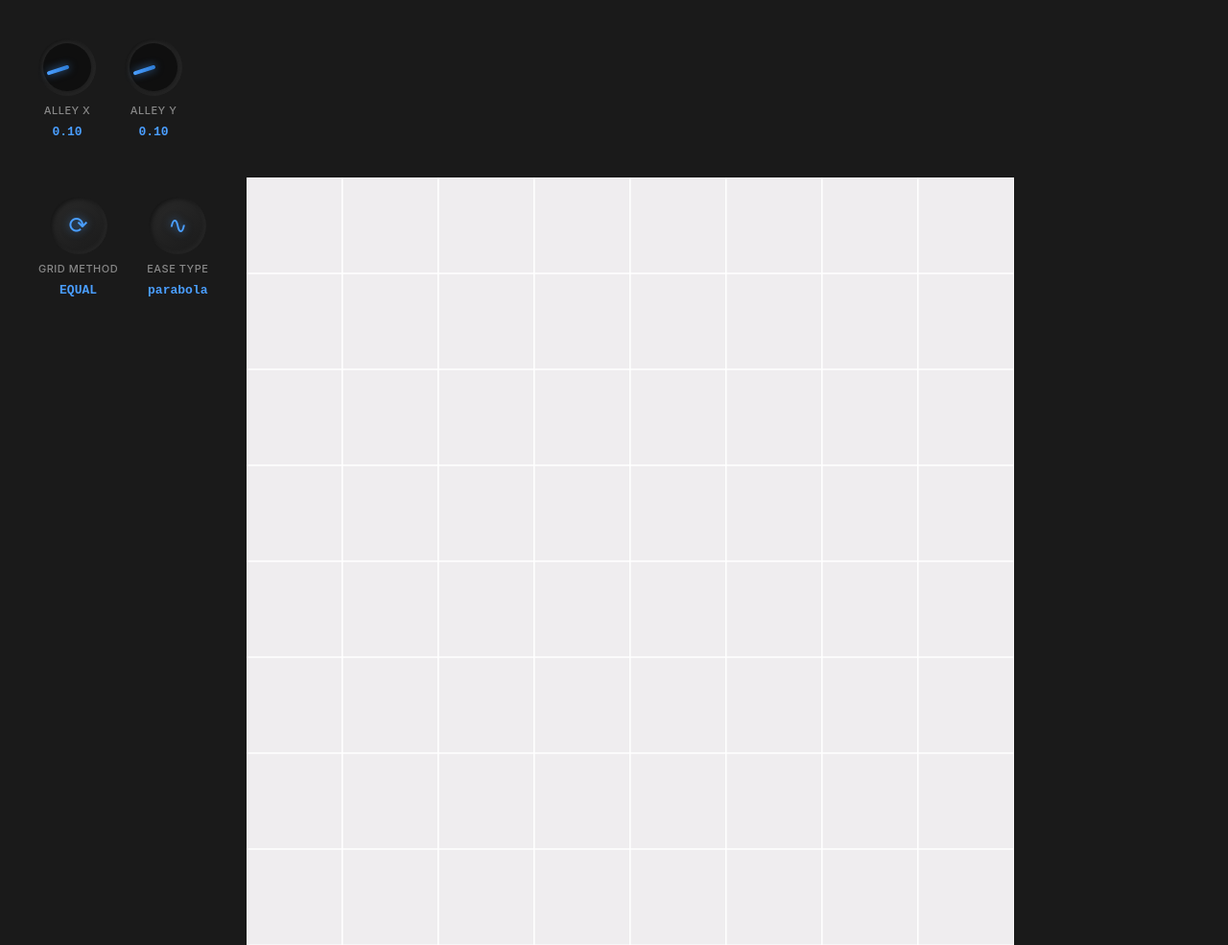
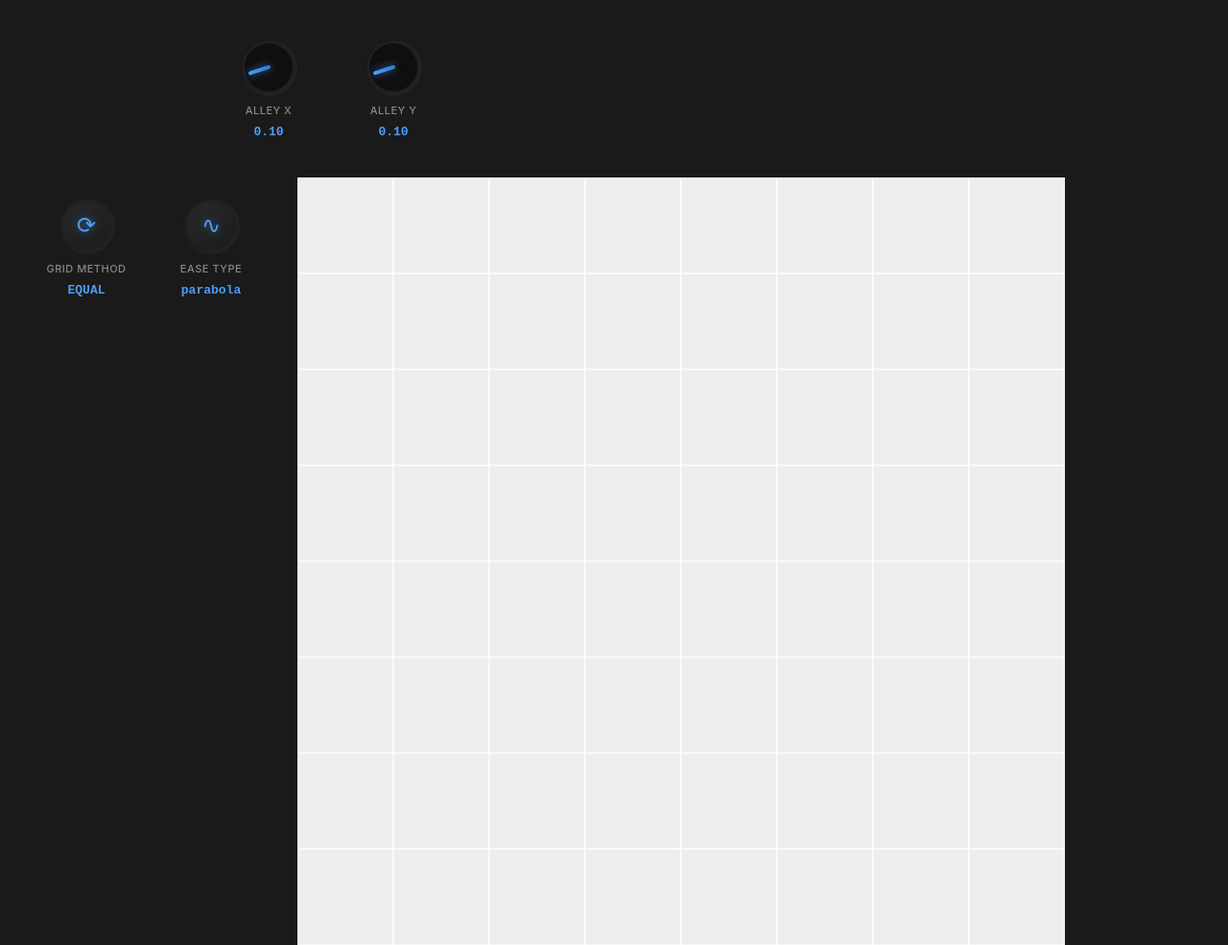
Before and after one commit to bhoffmann93/ableton-push-type, a website built with Vite: page index.html in a window 1280 px wide. Shown: the whole page at 96% size. Built offline with nearby package versions, Linux system fonts and the light colour scheme; what @thednp/bezier-easing, webmidi would draw is missing.

Commit message:
alignment

```diff
--- a/src/style.css
+++ b/src/style.css
@@ -31,6 +31,9 @@ body {
 #push-ui {
   background: #1a1a1a;
   padding: 20px;
+  padding-left: 0;
+  /* Button knobs width calculation: 2 buttons (60px each) + gap (30px) + padding (40px) = 190px + bottom-row gap (20px) = 210px */
+  margin-left: calc(60px + 30px + 60px + 40px + 20px); /* 210px total */
   /* border-radius: 8px; */
   /* box-shadow: 0 4px 20px rgba(0, 0, 0, 0.5); */
 }
@@ -48,6 +51,7 @@ body {
   flex-direction: column;
   align-items: center;
   gap: 8px;
+  min-width: 100px;
 }
 
 .button-knob {
@@ -90,6 +94,7 @@ body {
   flex-direction: column;
   align-items: center;
   gap: 8px;
+  min-width: 100px;
 }
 
 .knob {
@@ -142,4 +147,6 @@ body {
   font-size: 13px;
   font-weight: 600;
   font-family: 'Courier New', monospace;
+  min-width: 100px;
+  text-align: center;
 }
```
